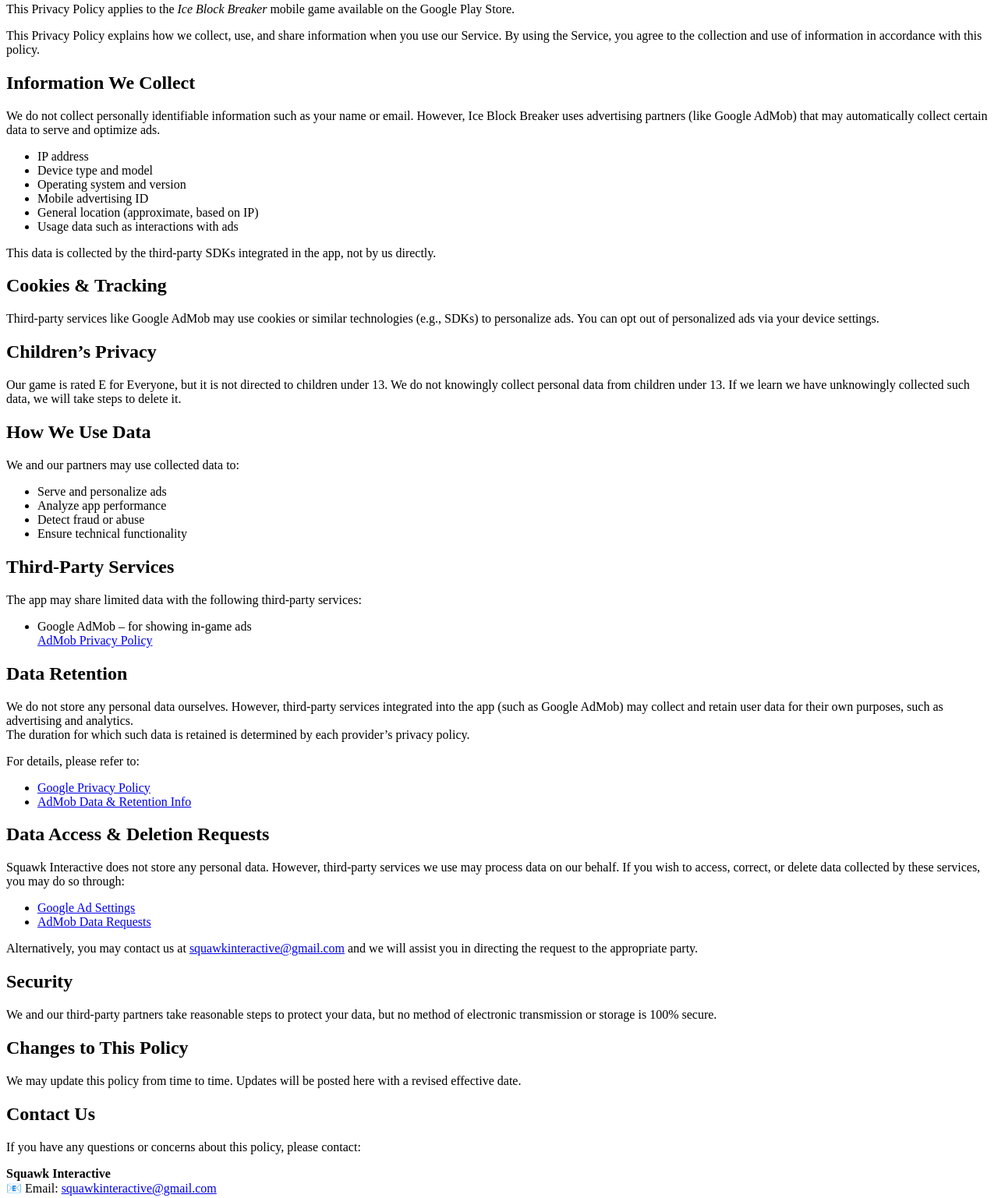
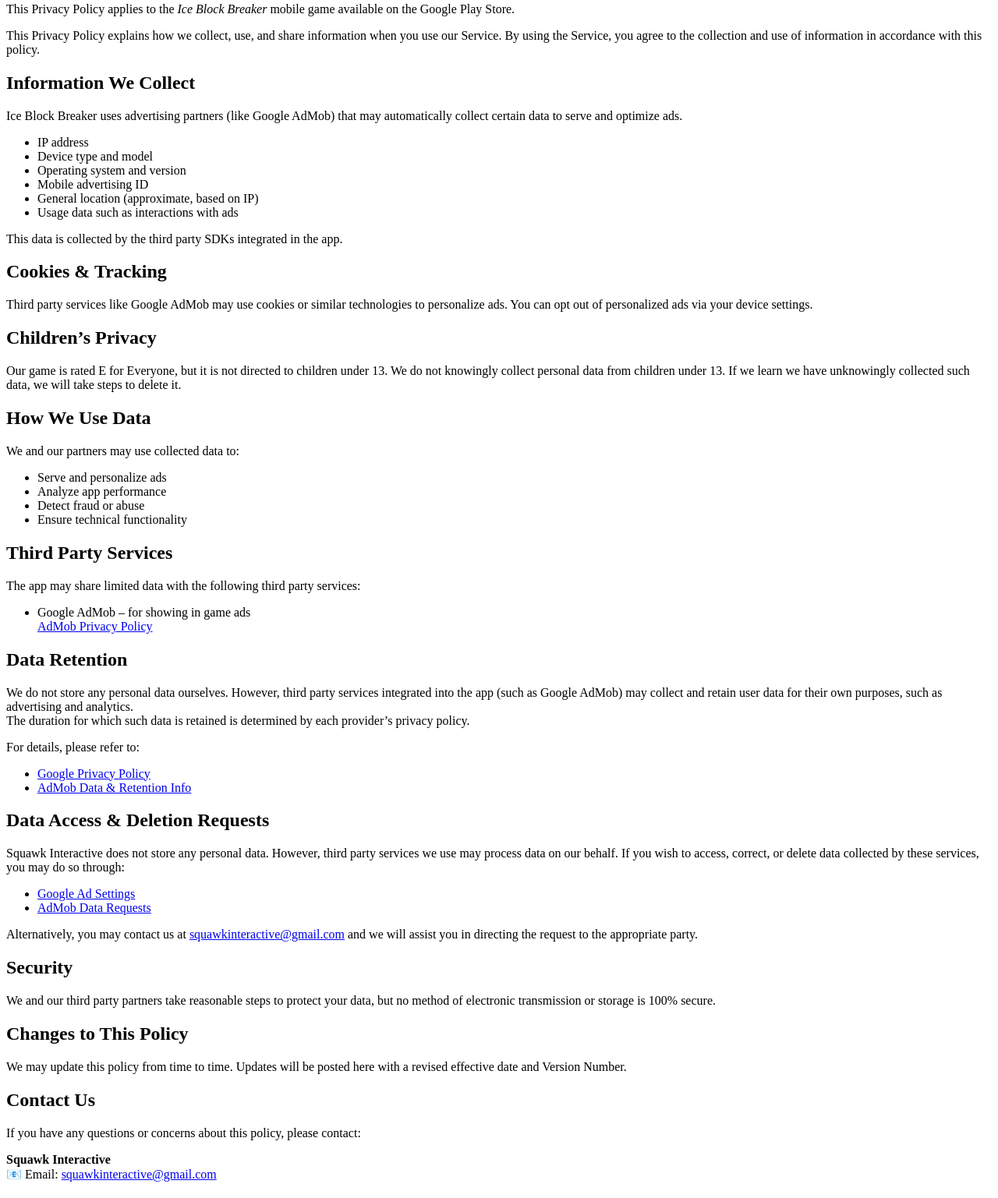
Before and after one commit to thomasyeety98/thomasyeety98.github.io, a plain HTML site: page privacy policy (1).html in a window 1280 px wide. Shown: the part 249-1786 px from the top of the page at 78% size. Drawn offline with Linux system fonts and the light colour scheme.

Commit message:
privacy policy (1).html

```diff
--- a/privacy policy (1).html
+++ b/privacy policy (1).html
@@ -17,7 +17,7 @@
     <p>This Privacy Policy explains how we collect, use, and share information when you use our Service. By using the Service, you agree to the collection and use of information in accordance with this policy.</p>
 
     <h2>Information We Collect</h2>
-    <p>We do not collect personally identifiable information such as your name or email. However, Ice Block Breaker uses advertising partners (like Google AdMob) that may automatically collect certain data to serve and optimize ads.</p>
+    <p>Ice Block Breaker uses advertising partners (like Google AdMob) that may automatically collect certain data to serve and optimize ads.</p>
     <ul>
         <li>IP address</li>
         <li>Device type and model</li>
@@ -26,10 +26,10 @@
         <li>General location (approximate, based on IP)</li>
         <li>Usage data such as interactions with ads</li>
     </ul>
-    <p>This data is collected by the third-party SDKs integrated in the app, not by us directly.</p>
+    <p>This data is collected by the third party SDKs integrated in the app.</p>
 
     <h2>Cookies & Tracking</h2>
-    <p>Third-party services like Google AdMob may use cookies or similar technologies (e.g., SDKs) to personalize ads. You can opt out of personalized ads via your device settings.</p>
+    <p>Third party services like Google AdMob may use cookies or similar technologies to personalize ads. You can opt out of personalized ads via your device settings.</p>
 
     <h2>Children’s Privacy</h2>
     <p>Our game is rated E for Everyone, but it is not directed to children under 13. We do not knowingly collect personal data from children under 13. If we learn we have unknowingly collected such data, we will take steps to delete it.</p>
@@ -43,15 +43,15 @@
         <li>Ensure technical functionality</li>
     </ul>
 
-    <h2>Third-Party Services</h2>
-    <p>The app may share limited data with the following third-party services:</p>
+    <h2>Third Party Services</h2>
+    <p>The app may share limited data with the following third party services:</p>
     <ul>
-        <li>Google AdMob – for showing in-game ads<br>
+        <li>Google AdMob – for showing in game ads<br>
             <a href="https://support.google.com/admob/answer/6128543">AdMob Privacy Policy</a></li>
     </ul>
 
     <h2>Data Retention</h2>
-    <p>We do not store any personal data ourselves. However, third-party services integrated into the app (such as Google AdMob) may collect and retain user data for their own purposes, such as advertising and analytics.<br>
+    <p>We do not store any personal data ourselves. However, third party services integrated into the app (such as Google AdMob) may collect and retain user data for their own purposes, such as advertising and analytics.<br>
     The duration for which such data is retained is determined by each provider’s privacy policy.</p>
     <p>For details, please refer to:</p>
     <ul>
@@ -60,7 +60,7 @@
     </ul>
 
     <h2>Data Access & Deletion Requests</h2>
-    <p>Squawk Interactive does not store any personal data. However, third-party services we use may process data on our behalf. If you wish to access, correct, or delete data collected by these services, you may do so through:</p>
+    <p>Squawk Interactive does not store any personal data. However, third party services we use may process data on our behalf. If you wish to access, correct, or delete data collected by these services, you may do so through:</p>
     <ul>
         <li><a href="https://myadcenter.google.com/controls">Google Ad Settings</a></li>
         <li><a href="https://support.google.com/admob/answer/7665968">AdMob Data Requests</a></li>
@@ -68,10 +68,10 @@
     <p>Alternatively, you may contact us at <a href="mailto:squawkinteractive@gmail.com">squawkinteractive@gmail.com</a> and we will assist you in directing the request to the appropriate party.</p>
 
     <h2>Security</h2>
-    <p>We and our third-party partners take reasonable steps to protect your data, but no method of electronic transmission or storage is 100% secure.</p>
+    <p>We and our third party partners take reasonable steps to protect your data, but no method of electronic transmission or storage is 100% secure.</p>
 
     <h2>Changes to This Policy</h2>
-    <p>We may update this policy from time to time. Updates will be posted here with a revised effective date.</p>
+    <p>We may update this policy from time to time. Updates will be posted here with a revised effective date and Version Number.</p>
 
     <h2>Contact Us</h2>
     <p>If you have any questions or concerns about this policy, please contact:</p>
```
